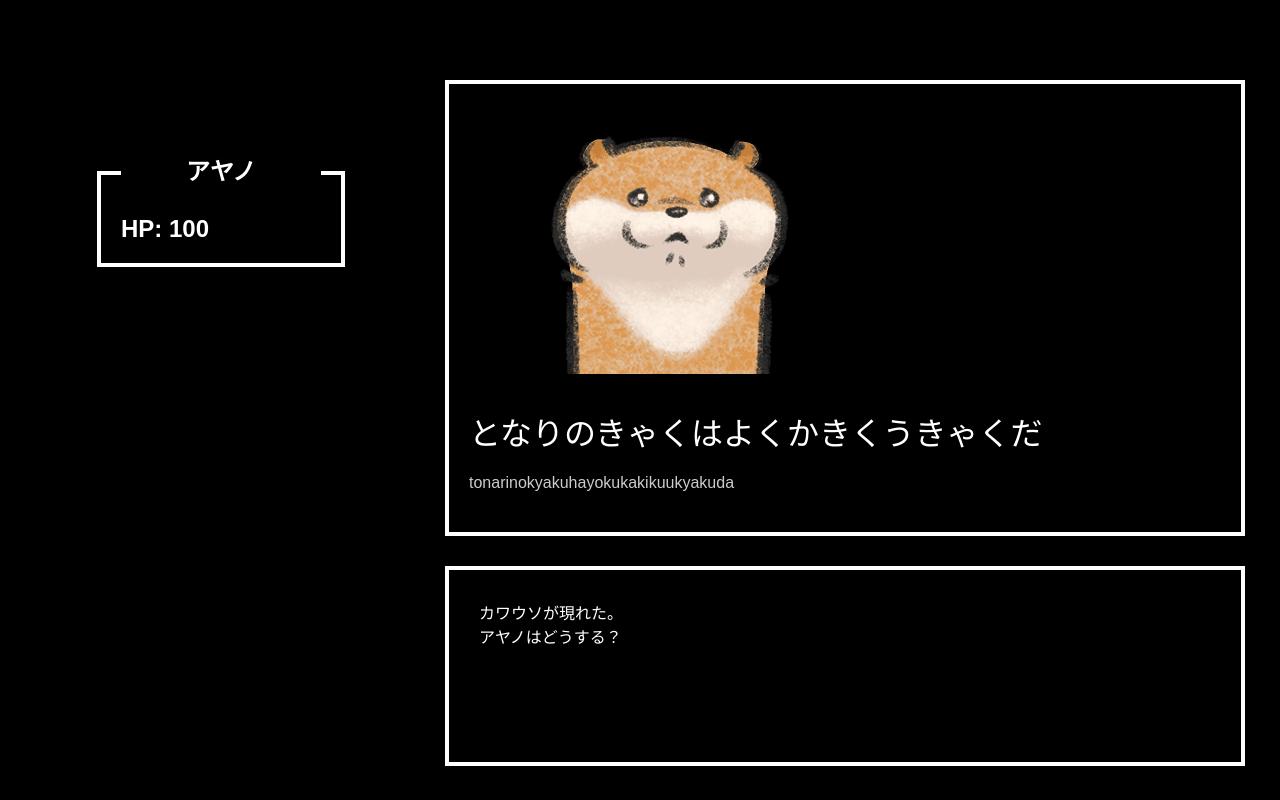
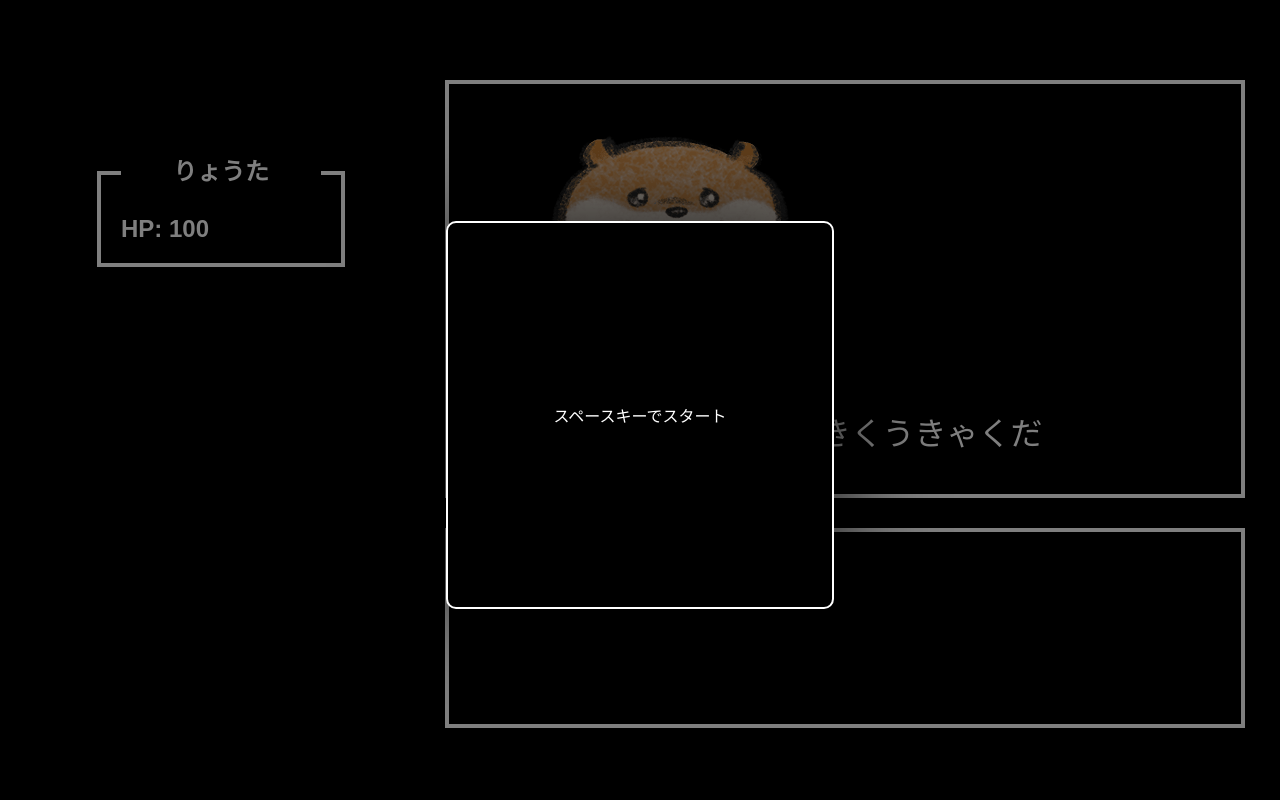
Before and after one commit to Ryota-Onuma/turn_battle, a React app in the folder rails/frontend/: page / in a window 1280 px wide. Built offline with nearby package versions, Linux system fonts and the light colour scheme; the HTML template or start-up script is replaced by a standard one; a web font is replaced by a local one.

Commit message:
spaceキーでstart

```diff
--- a/rails/frontend/src/components/common.jsx
+++ b/rails/frontend/src/components/common.jsx
@@ -3,3 +3,13 @@ import React from "react";
 export const renderImage = (sourse) =>{
   return <img src={sourse}  alt="画像" />
 }
+
+export const Modal = (props) => {
+  return(
+    <div id="modal-wrapper">
+      <div id="modal">
+        { props.children }
+      </div>
+    </div>
+  )
+}
--- a/rails/frontend/src/pages/battle/index.jsx
+++ b/rails/frontend/src/pages/battle/index.jsx
@@ -1,5 +1,6 @@
 import React, { useState, useEffect, useRef,useContext } from "react";
 import Announce from "../../components/battle/announce"
+import { Modal } from "../../components/common"
 import { odai_list } from "../../utils/odai_list";
 import { renderImage } from "../../components/common"
 import { renderBar } from "../../components/render-bar"
@@ -48,19 +49,21 @@ const Battle = () => {
 
   useEffect(() => {
     document.addEventListener("keydown", handleTyping, false);
-    dispatch({ type : 'setName' , name: "アヤノ"})
-    dispatch({ type : 'setBattleStatus' , battle_status: IN_BATTLE})
+    dispatch({ type : 'setName' , name: "りょうた"})
   }, []);
 
   useEffect(() => {
+    if(notInBattle()) return
     setOdai(odai_list[odai_index_ref.current]);
     setInValidText(odai_list[odai_index_ref.current].roma_contents[0]);
     setValidText([]);
     if(count_ref.current >= 100) drainHp(20)
     setCount(0)
+
     const timer = setInterval(() => { countDown() },100)
+    if(result_ref.current === CLEARED) clearInterval(timer)
     return () => clearInterval(timer)
-  }, [odai_index, result]);
+  }, [odai_index, result, state.battle_status]);
 
   useEffect(() => {
     if(user_ref.current.hp <= 0) {
@@ -69,7 +72,7 @@ const Battle = () => {
   }, [user_ref.current.hp]);
 
   const handleTyping = (e) => {
-    if (checkPushedKey(e.key) || cleard() || gameOvered()) return
+    if (checkPushedKey(e) || cleared() || gameOvered()) return
     const usable_roma_str = checkValidInput([...valid_text_ref.current, e.key].join(""))
     if (usable_roma_str) {
       setInValidKey(false);
@@ -87,12 +90,13 @@ const Battle = () => {
   };
 
   const nextOdai = () => {
-    if (odai_index_ref.current < odai_list.length - 1) {
+    if (cleared() || gameOvered()) return
+    if (odai_index_ref.current <= odai_list.length - 2) {
       setInValidKey(false);
       setOdaiIndex(odai_index_ref.current + 1);
     } else {
       setInValidKey(false);
-      setResult(CLEARED);
+      setCleared()
     }
   };
 
@@ -121,8 +125,12 @@ const Battle = () => {
     return content
   }
 
-  const checkPushedKey = (key) => {
-    if (key !== "Shift" && key !== "Meta") {
+  const checkPushedKey = (e) => {
+    if (e.code === "Space" && notInBattle()) {
+      setGameStart()
+      return true
+    }
+    if (e.key !== "Shift" && e.key !== "Meta") {
       return  false
     } else {
       return true
@@ -130,13 +138,13 @@ const Battle = () => {
   }
 
   const countDown = () => {
-    console.log(inBattle())
+    if(cleared()) return
     if(count_ref.current  < 100 && inBattle()) {
       setCount(count_ref.current + 1)
     } else {
       setInValidKey(false);
       if(count_ref.current === 100 && odai_index_ref.current < odai_list.length - 1 && !gameOvered()) {
-        setOdaiIndex(odai_index_ref.current + 1);
+        nextOdai()
       } else {
         setGameOver()
       }
@@ -145,10 +153,12 @@ const Battle = () => {
 
 
   const renderGameStatus = () => {
-    if(cleard() && !invalid_key){
+    if(cleared() && !invalid_key){
       return  <div id="clear">クリアー！！🙌</div>
     }else if(gameOvered() && !invalid_key) {
       return  <div id="game-over">GAME OVER</div>
+    } else {
+      return ""
     }
   }
 
@@ -160,28 +170,49 @@ const Battle = () => {
     } else {
       const new_messages = [...messages_ref.current, user_ref.current.name + "はやられてしまった"]
       setMessages(new_messages)
+      setGameOver()
     }
   }
 
   const inBattle = () => {
-    return battle_status_ref === IN_BATTLE
+    return battle_status_ref.current === IN_BATTLE
   }
-  const cleard = () => {
-    return battle_status_ref === CLEARED
+  const cleared = () => {
+    return battle_status_ref.current === CLEARED
   }
 
   const gameOvered = () => {
-    return battle_status_ref === GAME_OVER
+    return battle_status_ref.current === GAME_OVER
   }
+  const notInBattle = () => {
+    return battle_status_ref.current === NOT_IN_BATTLE
+  }
+  const setCleared = () => {
+    if(!gameOvered()) {
+      dispatch({ type : 'setBattleStatus' , battle_status: CLEARED})
+    }
+    return
+  }
+
   const setGameOver = () => {
-    if(!cleard()) {
+    if(!cleared()) {
       dispatch({ type : 'setBattleStatus' , battle_status: GAME_OVER})
     }
     return
   }
+  const setGameStart = () => {
+    dispatch({ type : 'setBattleStatus' , battle_status: IN_BATTLE})
+  }
 
   return (
     <section id="battle">
+      {notInBattle() &&
+        <Modal>
+        <div id="start-modal">
+          スペースキーでスタート
+        </div>
+      </Modal>
+      }
       <div id="status">
         { renderStatus() }
       </div>
--- a/rails/frontend/src/stylesheets/common/application.scss
+++ b/rails/frontend/src/stylesheets/common/application.scss
@@ -1,4 +1,5 @@
 @import url('https://fonts.googleapis.com/css2?family=DotGothic16&display=swap');
+@import url("./modal.scss");
 * {
   margin:0;
   padding:0;
--- /dev/null
+++ b/rails/frontend/src/stylesheets/common/modal.scss
@@ -0,0 +1,24 @@
+#modal-wrapper{
+  width: 100vw;
+  height: 90vh;
+  position: absolute;
+  z-index: 10;
+  display: flex;
+  flex-direction: column;
+  align-items: center;
+  justify-content: center;
+  background-color: rgba(0,0,0,0.5);
+  #modal{
+    width: 30vw;
+    height: 30vw;
+    background-color: black;
+    box-shadow: 0 0 100px 0 rgba(0,0,0,0.8);
+    display: flex;
+    flex-direction: column;
+    align-items: center;
+    justify-content: center;
+    margin-bottom: 50px;
+    border-radius: 10px;
+    border: 2px solid white;
+  }
+}
```
